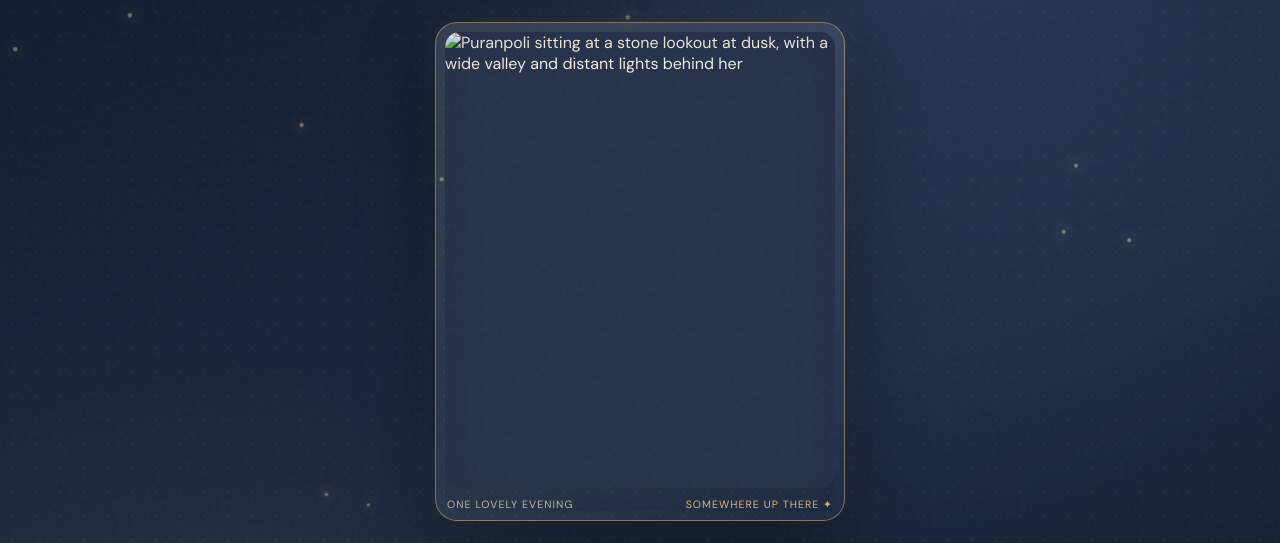
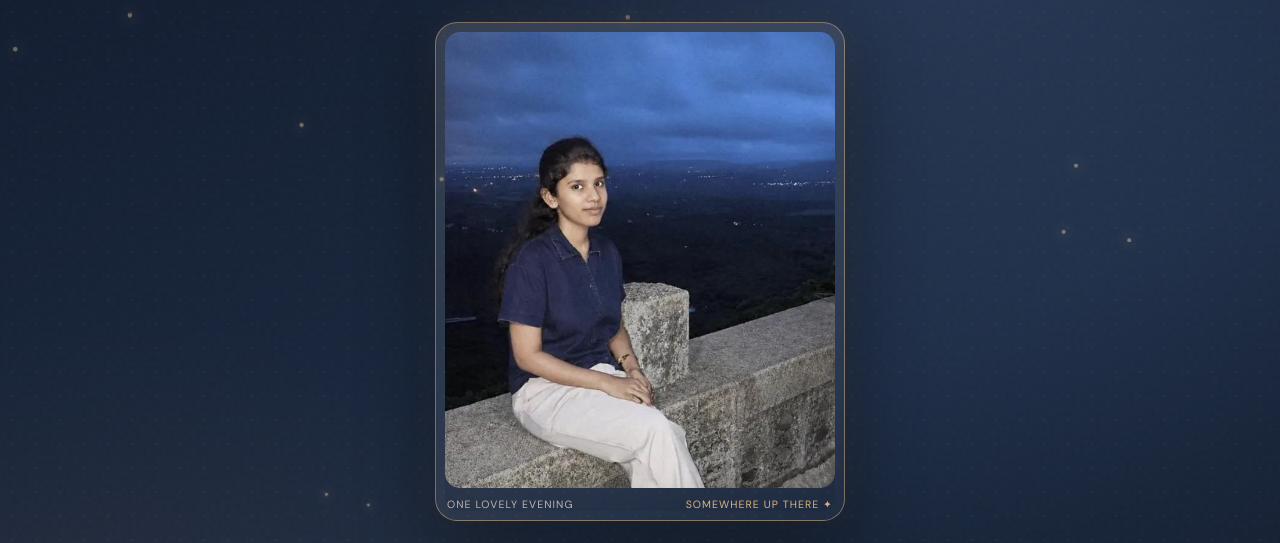
Before and after one commit to hitanshpanchaldebug/fort, a plain HTML site: page index.html in a window 1280 px wide. Shown: the part 240-783 px from the top of the page. Drawn offline with nearby package versions, Linux system fonts and the light colour scheme; a web font is replaced by a local one.

Commit message:
Update and rename index (1).html to index.html

```diff
--- a/index (1).html
+++ b/index.html
@@ -130,7 +130,7 @@
 
         <figure class="photo-wrap">
           <!-- Keep the photo beside this HTML file and name it exactly: her-photo.jpg -->
-          <img src="her-photo.jpg" alt="Puranpoli sitting at a stone lookout at dusk, with a wide valley and distant lights behind her">
+          <img src="2.jpg" alt="Puranpoli sitting at a stone lookout at dusk, with a wide valley and distant lights behind her">
           <figcaption class="photo-note"><span>one lovely evening</span><span>somewhere up there ✦</span></figcaption>
         </figure>
 
```
